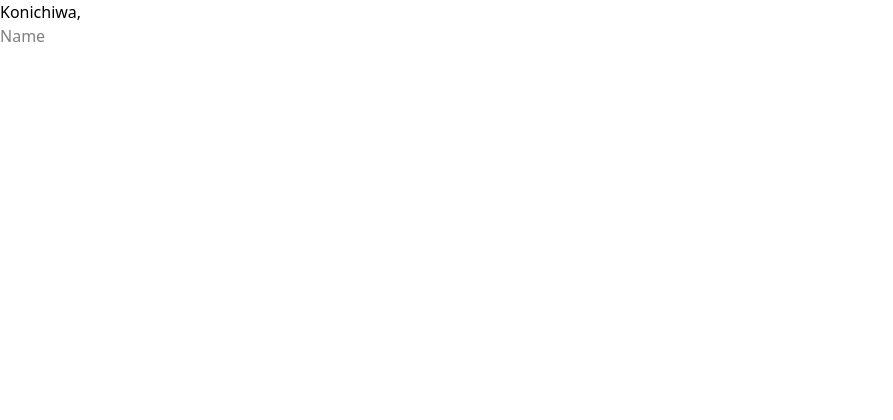
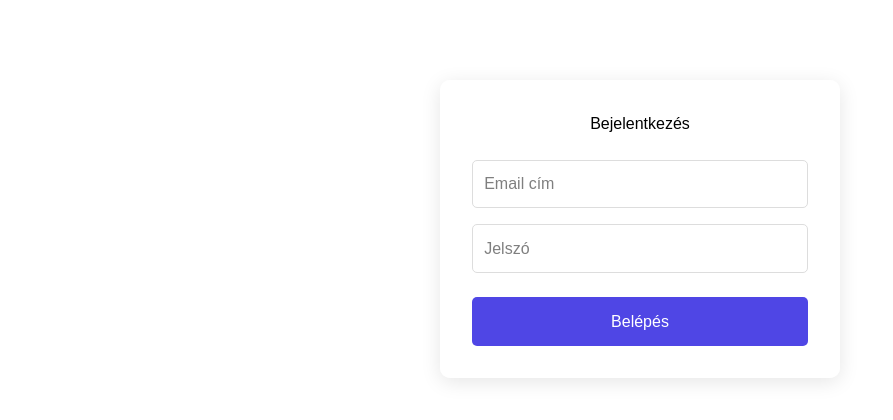
Before and after one commit to TumucinCagri/elso, a SvelteKit app: page / in a window 1280 px wide. Shown: the top 420 px of the page, without its empty margins (0-893 px from the left). Built offline with nearby package versions, Linux system fonts and the light colour scheme.

Commit message:
login interface

```diff
--- a/src/routes/+page.svelte
+++ b/src/routes/+page.svelte
@@ -1,7 +1,88 @@
 <script>
-    let name = ''
+  let email = '';
+  let password = '';
+  let error = '';
+  let success = false;
+
+  function handleLogin() {
+    // Ide jön majd az igazi auth (backend vagy API)
+    if (email === 'admin@example.com' && password === 'admin123') {
+      success = true;
+      error = '';
+    } else {
+      error = 'Hibás email vagy jelszó.';
+      success = false;
+    }
+  }
 </script>
 
-<h1>Konichiwa, {name}</h1>
+<style>
+  .login-container {
+    max-width: 400px;
+    margin: 10vh auto;
+    padding: 2rem;
+    background: #ffffffcc;
+    border-radius: 10px;
+    box-shadow: 0 4px 20px rgba(0, 0, 0, 0.1);
+    font-family: sans-serif;
+  }
 
-<input type="text" bind:value={name} placeholder="Name">
+  h2 {
+    text-align: center;
+    margin-bottom: 1rem;
+  }
+
+  input {
+    width: 100%;
+    padding: 0.7rem;
+    margin: 0.5rem 0;
+    border: 1px solid #ddd;
+    border-radius: 5px;
+    font-size: 1rem;
+  }
+
+  button {
+    width: 100%;
+    padding: 0.8rem;
+    background-color: #4f46e5;
+    color: white;
+    border: none;
+    border-radius: 5px;
+    font-size: 1rem;
+    cursor: pointer;
+    margin-top: 1rem;
+  }
+
+  button:hover {
+    background-color: #4338ca;
+  }
+
+  .error {
+    color: #e11d48;
+    margin-top: 0.5rem;
+    text-align: center;
+  }
+
+  .success {
+    color: #10b981;
+    margin-top: 0.5rem;
+    text-align: center;
+  }
+</style>
+
+<div class="login-container">
+  <h2>Bejelentkezés</h2>
+  <form on:submit|preventDefault={handleLogin}>
+    <input type="email" placeholder="Email cím" bind:value={email} required />
+    <input type="password" placeholder="Jelszó" bind:value={password} required />
+    <button type="submit">Belépés</button>
+  </form>
+
+  {#if error}
+    <div class="error">{error}</div>
+  {/if}
+
+  {#if success}
+    <div class="success">Sikeres bejelentkezés! 🎉</div>
+  {/if}
+</div>
```
